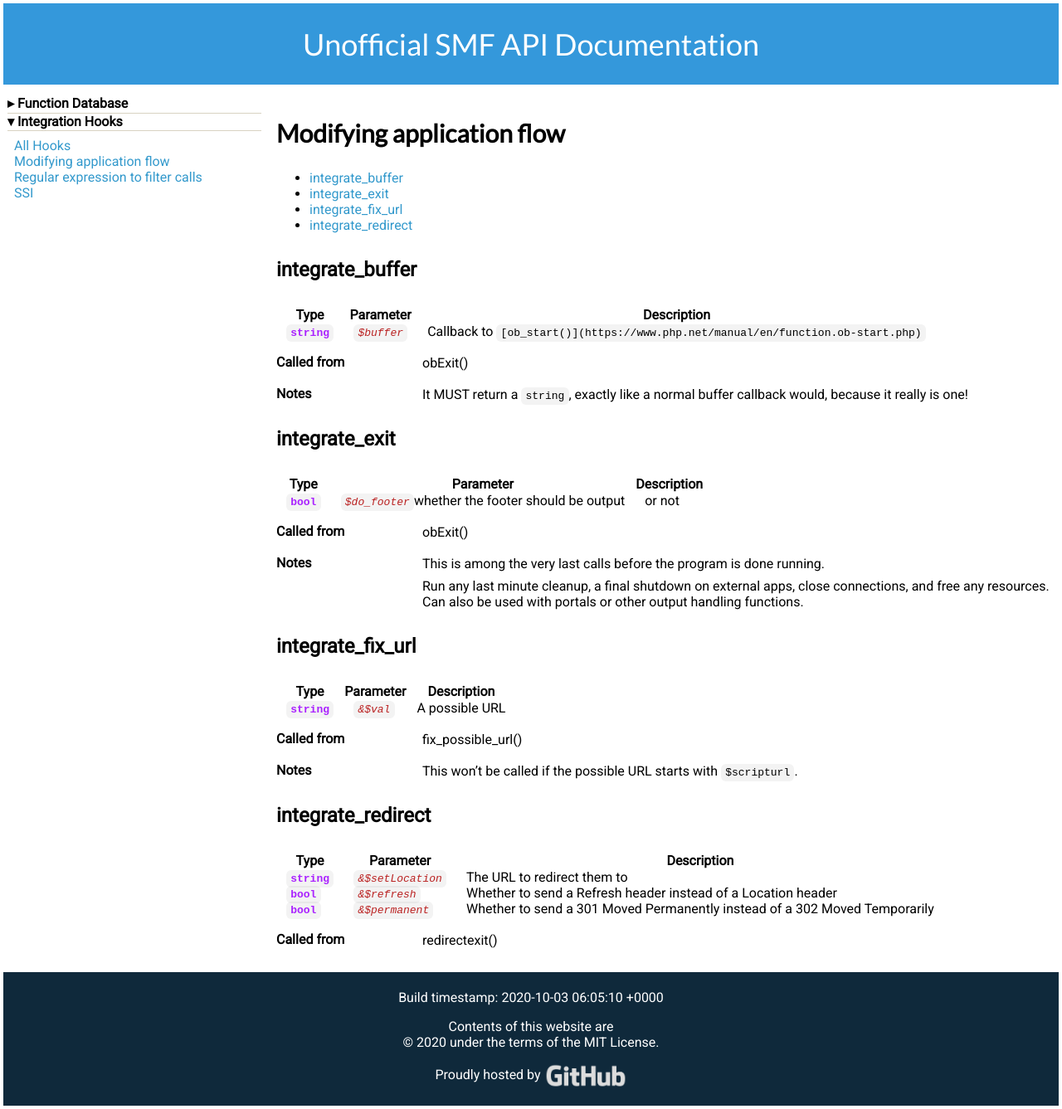
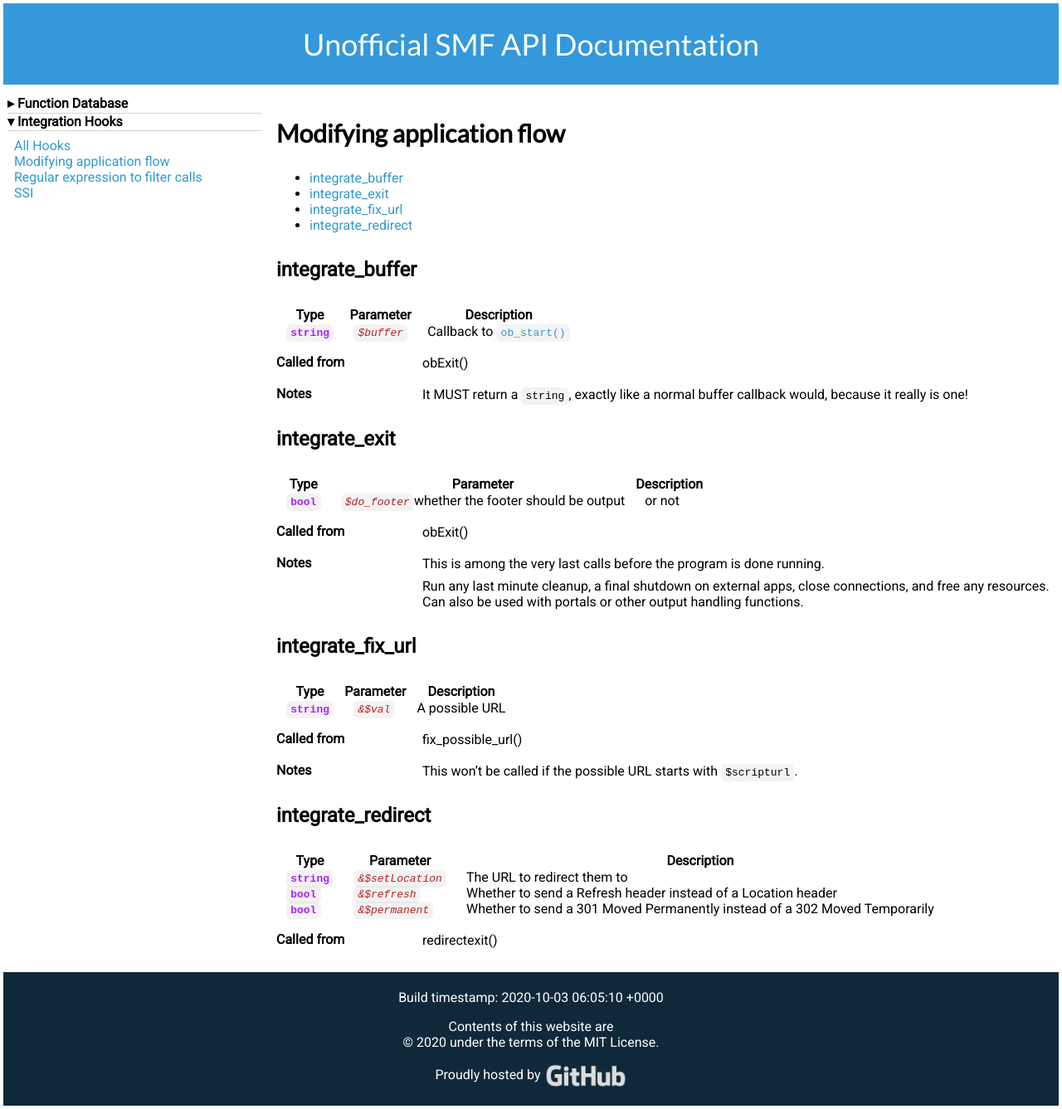
Before and after one commit to live627/smf-api-docs-test, a Jekyll site: the page built from hooks/flow.md, in a window 1280 px wide. Shown: the whole page at 83% size. Built offline with Jekyll 4.4.1, drawn with Linux system fonts in a browser that asks for light colours.

Commit message:
fix link

```diff
--- a/hooks/flow.md
+++ b/hooks/flow.md
@@ -9,7 +9,7 @@ title: Modifying application flow
 
 Type|Parameter|Description
 ---|---|---
-`string`|`$buffer`|Callback to `[ob_start()](https://www.php.net/manual/en/function.ob-start.php)`
+`string`|`$buffer`|Callback to [`ob_start()`](https://www.php.net/manual/en/function.ob-start.php)
 
 Called from
 : obExit()
```
